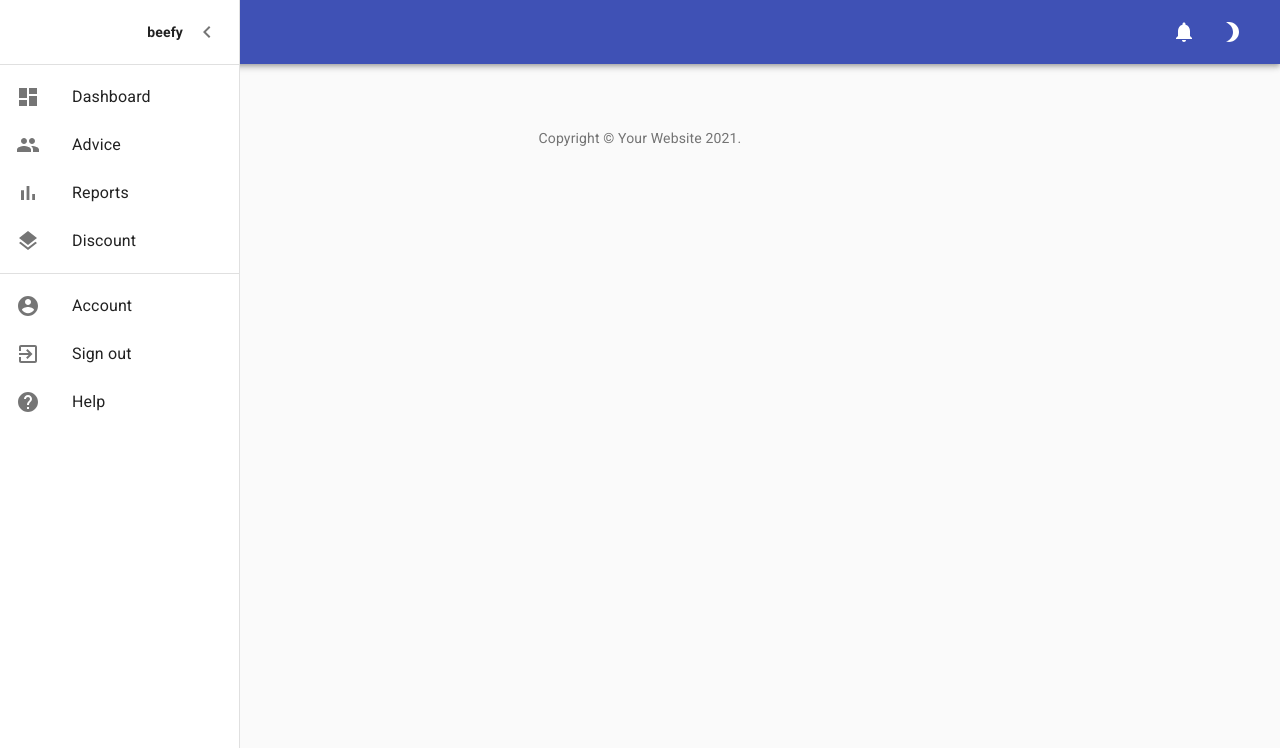
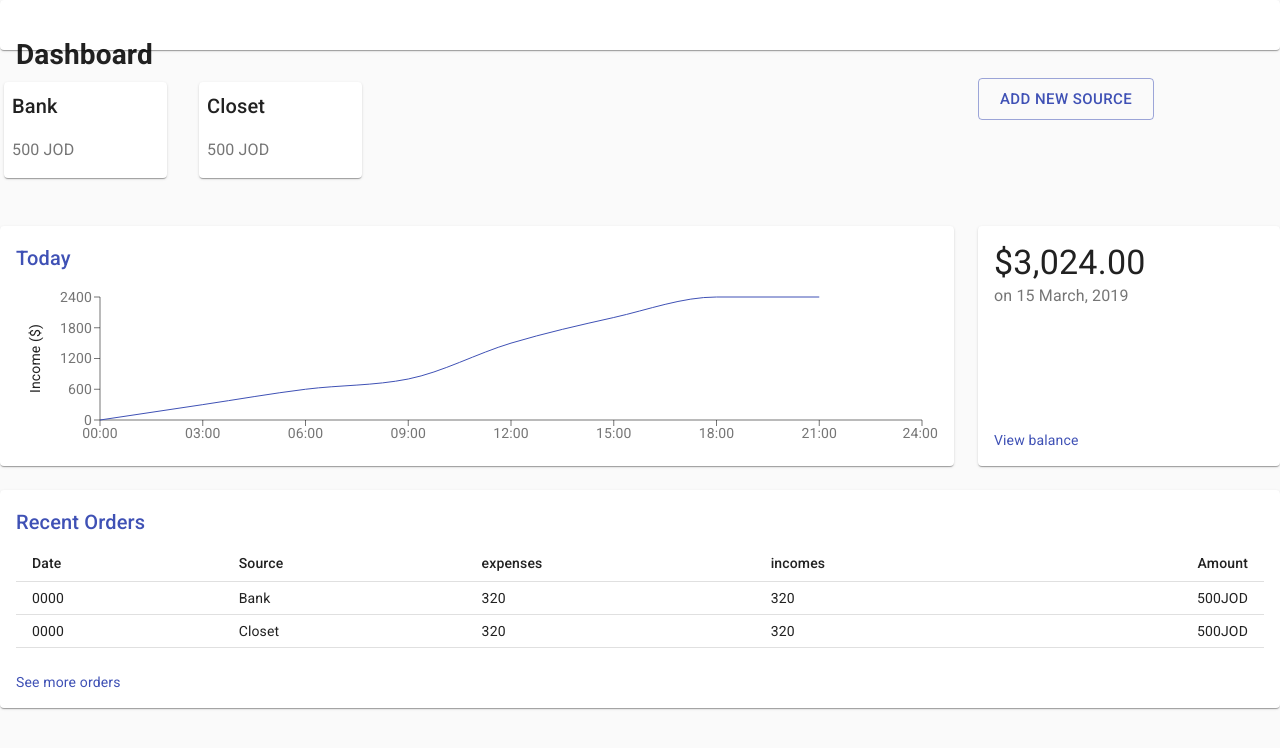
Before and after one commit to beefyWallet/beefyWallet, a Next.js app in the folder beefywallet/: page / in a window 1280 px wide. Shown: the top 748 px of the page. Built offline with nearby package versions, Linux system fonts and the light colour scheme.

Commit message:
Ready for organizing

```diff
--- a/beefywallet/pages/api/hello.js
+++ /dev/null
@@ -1,5 +0,0 @@
-// Next.js API route support: https://nextjs.org/docs/api-routes/introduction
-
-export default function helloAPI(req, res) {
-  res.status(200).json({ name: 'John Doe' })
-}
--- a/beefywallet/pages/index.js
+++ b/beefywallet/pages/index.js
@@ -1,4 +1,5 @@
-import BeefyWalletAdmin from '../src/context/BeefyWalletAdmin'
+import BeefyWalletAdmin from "../src/context/BeefyWalletAdmin";
+import Dashboard from "../src/context/Dashboard";
 export default function Home() {
-  return <BeefyWalletAdmin />
+  return <Dashboard />;
 }
--- a/beefywallet/src/components/listItems.js
+++ b/beefywallet/src/components/listItems.js
@@ -15,7 +15,7 @@ import HelpIcon from "@material-ui/icons/Help";
 import Link from "next/link";
 export const mainListItems = (
   <div>
-    <Link href={{ pathname: "/app" }}>
+    <Link href={{ pathname: "/" }}>
       <ListItem button>
         <ListItemIcon>
           <DashboardIcon />
--- /dev/null
+++ b/beefywallet/src/context/Dashboard.js
@@ -0,0 +1,49 @@
+import clsx from "clsx";
+import useStyles from "../../useStyle";
+import Grid from "@material-ui/core/Grid";
+import Paper from "@material-ui/core/Paper";
+import Chart from "../components/Chart";
+import Deposits from "../components/Deposits";
+import Orders from "../components/Orders";
+import React from "react";
+import Variants from "../components/AddSources";
+import BeefyWalletAdmin from "./BeefyWalletAdmin";
+export default function Dashboard() {
+  const classes = useStyles();
+  const fixedHeightPaper = clsx(classes.paper, classes.fixedHeight);
+
+  return (
+    <React.Fragment>
+      <Grid item xs={12}>
+        <Paper className={classes.initiallyHeight}>
+          <h1 className="text-2xl">Dashboard</h1>
+        </Paper>
+      </Grid>
+
+      <Grid container spacing={3}>
+        <Grid item xs={12}>
+          <Variants />
+        </Grid>
+
+        <Grid item xs={12} md={8} lg={9}>
+          <Paper className={fixedHeightPaper}>
+            <Chart />
+          </Paper>
+        </Grid>
+
+        <Grid item xs={12} md={4} lg={3}>
+          <Paper className={fixedHeightPaper}>
+            <Deposits />
+          </Paper>
+        </Grid>
+
+        <Grid item xs={12}>
+          <Paper className={classes.paper}>
+            <Orders />
+          </Paper>
+        </Grid>
+      </Grid>
+    </React.Fragment>
+  );
+}
+Dashboard.Layout = BeefyWalletAdmin;
```
Also changed, not shown: beefywallet/pages/app/Advice.js (+30 -34 lines), beefywallet/pages/app/Reports.js (+14 -10 lines), beefywallet/pages/app/index.js (+51 -51 lines), beefywallet/pages/login.js (renamed from beefywallet/pages/Login.js, +30 -28 lines).
